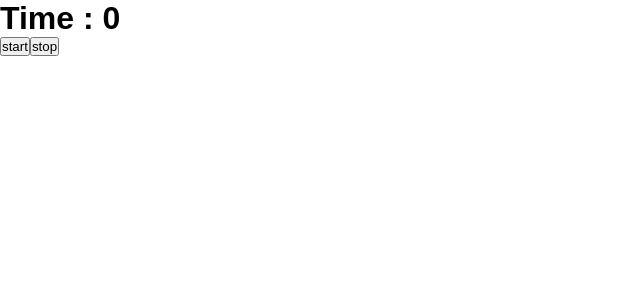
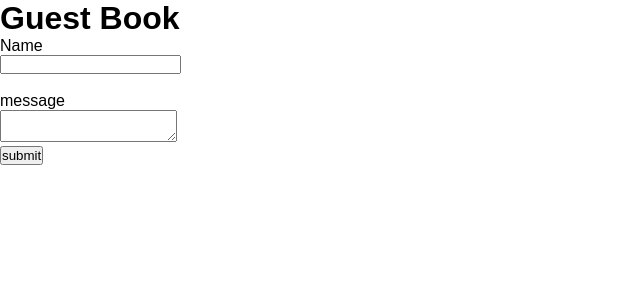
Before and after one commit to jufron/learn-react-js, a React (Vite) app: page / in a window 1280 px wide. Shown: the top 300 px of the page, without its empty margins (0-640 px from the left). Built offline with nearby package versions, Linux system fonts and the light colour scheme.

Commit message:
learn manipulation DOM use ref hook react

```diff
--- /dev/null
+++ b/src/components/GuestBook/GuestBook.jsx
@@ -0,0 +1,50 @@
+import { useRef, useState } from "react";
+import GuestBookForm from "./GuestBookForm";
+
+export default function GuestBook() {
+  const [ name, setName ] = useState('');
+  const [ message, setMessage ] = useState('');
+  const menuInput = useRef(null);
+
+  function handleSubmit (e) {
+    e.preventDefault();
+
+    setName('');
+    setMessage('');
+
+    menuInput.current.focus();
+
+    alert(`name : ${name}, message : ${message}`);
+  }
+
+  return (
+    <>
+      <h1>Guest Book</h1>
+      <form>
+        {/* <label htmlFor="name">name</label>
+        <br/>
+        <input
+          ref={menuInput}
+          type="text"
+          name="name"
+          value={name}
+          onChange={e => setName(e.target.value)}
+        /> */}
+        <GuestBookForm setRef={menuInput} name={name} setName={setName} />
+        <br/>
+        <label htmlFor="message">message</label>
+        <br />
+        <textarea
+          name="message"
+          id="message"
+          value={message}
+          onChange={e => setMessage(e.target.value)}
+        >
+        </textarea>
+        <br/>
+
+        <button type="submit" onClick={handleSubmit}>submit</button>
+      </form>
+    </>
+  );
+}
--- /dev/null
+++ b/src/components/GuestBook/GuestBookForm.jsx
@@ -0,0 +1,19 @@
+
+
+
+export default function GuestBookForm({ setRef, name, setName }) {
+  return (
+    <>
+        <label htmlFor="home">Name</label>
+        <br/>
+        <input
+            type="text"
+            ref={setRef}
+            name="nama"
+            value={name}
+            onChange={(e) => setName(e.target.value)}
+        />
+        <br/>
+    </>
+  )
+}
--- /dev/null
+++ b/src/components/GuestBook/Main.jsx
@@ -0,0 +1,10 @@
+import GuestBook from "./GuestBook";
+
+
+export default function Main() {
+  return (
+    <>
+      <GuestBook />
+    </>
+  )
+}
--- a/src/main.jsx
+++ b/src/main.jsx
@@ -15,7 +15,9 @@ import Task from './components/Task';
 import TaskPages from './pages/Task';
 import NoteApp from './pages/NoteApp';
 import MainTimer from './components/timer/Main';
+import MainGuestBook from './components/GuestBook/Main';
 // import Main from './pages/Main';
+
 
 createRoot(document.getElementById('root')).render(
   <StrictMode>
@@ -35,6 +37,7 @@ createRoot(document.getElementById('root')).render(
     {/* <Main /> */}
 
     {/* <AlertButton text="klik saya" message="ini diklik berapa kali" /> */}
-    <MainTimer />
+    {/* <MainTimer /> */}
+    <MainGuestBook />
   </StrictMode>,
 );
```
